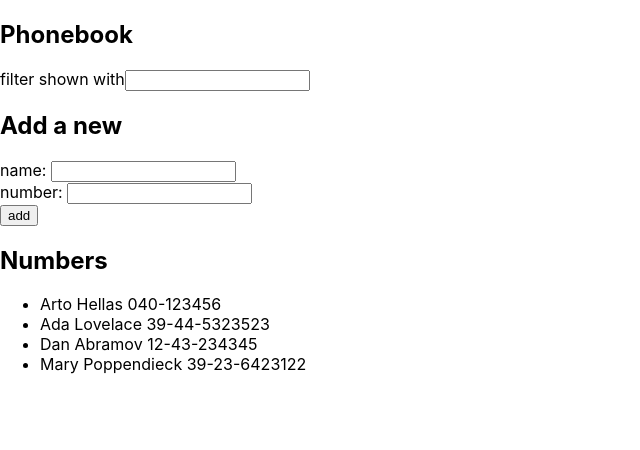
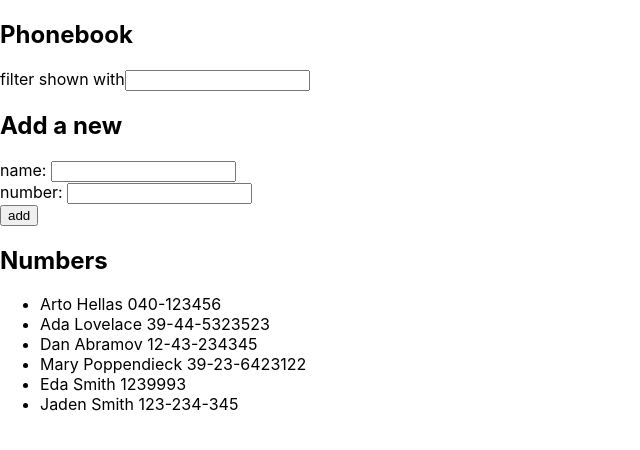
Before and after one commit to ed-w-ds/full-stack-open-submissions, a React (Create React App) app in the folder part2/phonebook/: page / in a window 1280 px wide. Shown: the top 450 px of the page, without its empty margins (0-640 px from the left). Built offline with nearby package versions, Linux system fonts and the light colour scheme; data requests are answered from the project's data file.

Commit message:
exercise 2.12 complete

```diff
--- a/part2/phonebook/db.json
+++ b/part2/phonebook/db.json
@@ -1,5 +1,5 @@
 {
-    "persons":[
+  "persons": [
     {
       "name": "Arto Hellas",
       "number": "040-123456",
@@ -19,6 +19,16 @@
       "name": "Mary Poppendieck",
       "number": "39-23-6423122",
       "id": 4
+    },
+    {
+      "name": "Eda Smith",
+      "id": 5,
+      "number": "1239993"
+    },
+    {
+      "name": "Jaden Smith",
+      "id": 6,
+      "number": "123-234-345"
     }
   ]
 }
--- a/part2/phonebook/src/App.js
+++ b/part2/phonebook/src/App.js
@@ -50,10 +50,19 @@ const App = () => {
       id: persons.length + 1,
       number: newNumber
     }
+
     setPersons(persons.concat(personObject))
     setNewName('')
     setNewNumber('')
     console.log(persons)
+
+    axios
+      .post('http://localhost:3001/persons', personObject)
+      .then(response => {
+        console.log(response)
+      }
+    )
+
   }
   const checkName = (name) => {
     // checks if there is a name in the persons array that matches the name given
```
Lines whose indentation alone changed are shown as unchanged.
